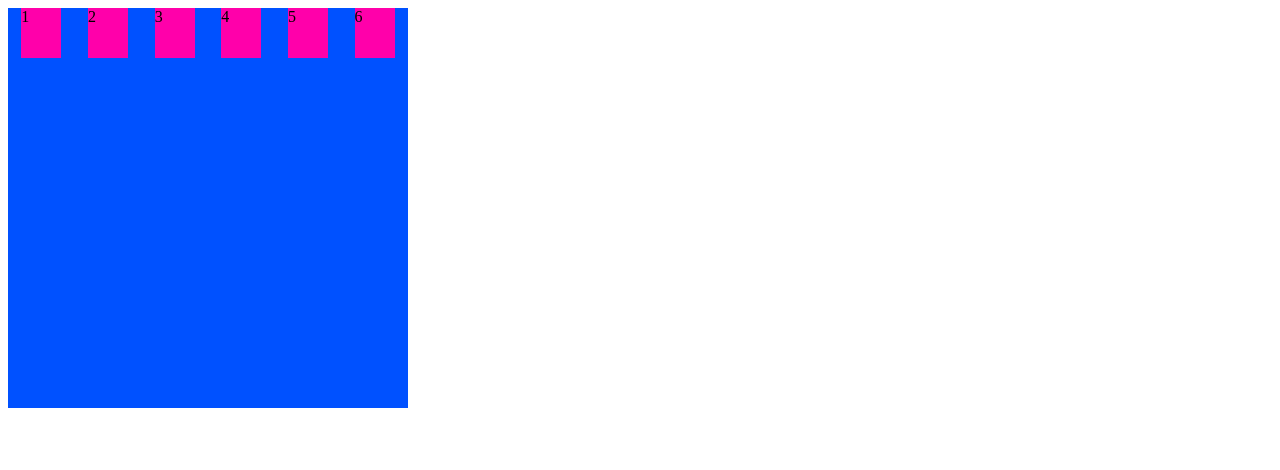
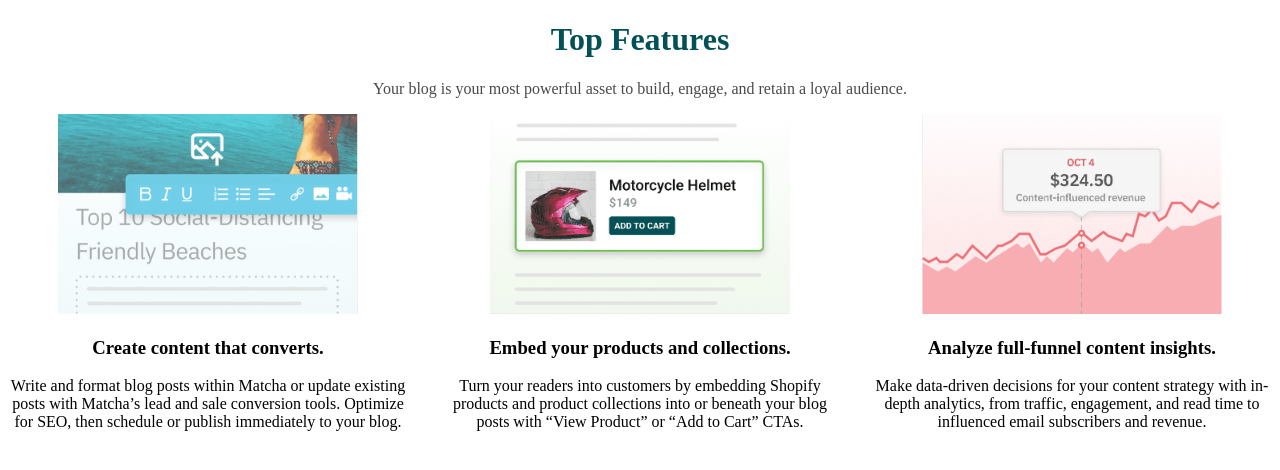
Before and after one commit to PaulinaQuintero/Sesion4, a plain HTML site: page index.html in a window 1280 px wide. Drawn offline with Linux system fonts and the light colour scheme.

Commit message:
Reto de copia de matcha

```diff
--- a/index.html
+++ b/index.html
@@ -8,15 +8,36 @@
     <title>Document</title>
 </head>
 <body>
+    <div class="features">
+        <h1>Top Features</h1>
+        <p>Your blog is your most powerful asset to build, engage, and retain a loyal audience.</p>
+    </div>
     <!-- Flex container === Padre Flex item === Hijo -->
     <div class="container">
+
         <!-- div.item*6 -->
-        <div class="item">1</div>
-        <div class="item">2</div>
-        <div class="item">3</div>
-        <div class="item">4</div>
-        <div class="item">5</div>
-        <div class="item">6</div>
+
+        <div class="item">
+            <img src="Group-376-1.png" alt="img1" width="300px" height="200px">
+            <h3>Create content that converts.</h3>
+            <p>Write and format blog posts within Matcha or update existing posts
+                 with Matcha’s lead and sale conversion tools. Optimize for SEO,
+                 then schedule or publish immediately to your blog.</p>
+        </div>
+        <div class="item">
+            <img src="Group-381.png" alt="img2" width="300px" height="200px">
+            <h3>Embed your products and collections.</h3>
+            <p>Turn your readers into customers by embedding Shopify products
+                 and product collections into or beneath your blog posts with
+                 “View Product” or “Add to Cart” CTAs.</p>
+        </div>
+        <div class="item">
+            <img src="Group-406-1.png" alt="img3" width="300px" height="200px">
+            <h3>Analyze full-funnel content insights.</h3>
+            <p>Make data-driven decisions for your content strategy with in-depth
+                 analytics, from traffic, engagement, and read time to influenced
+                  email subscribers and revenue.</p>
+        </div>
     </div>
 </body>
 </html>
--- a/styles.css
+++ b/styles.css
@@ -1,23 +1,23 @@
+.features h1{
+  text-align: center;
+  color: #025157;
+}
+.features p{
+  text-align: center;
+  color: #4a4a4a;
+}
 .container {
   display: flex;
-  /* flex-wrap: wrap-reverse; */
-  /* flex-direction: ; */
-  /* flex-flow:  <flex-direcion>  <flex-wrap>; atajo */
-  /* justify-content: flex-end; */
-  /* align items en el eje secunsario */
-  /* align-items: flex-end; */
-  /* flex-flow: row wrap; */
-  /* align-content: center; */
-  /* justify-content: flex-end; */
-  justify-content: space-around;
-  width: 400px;
-  height: 400px;
-  background-color: #0051ff;
+flex-direction: row;
+justify-content: space-between;
+align-items: center;
+
 }
 
 .item {
-  background-color: rgb(255, 0, 170);
-  /* Capacidad dividida entre 6 */
-  width: 40px;
-  height: 50px;
+width: 400px;
+height: 300px;
+flex-direction: column;
+text-align: center;
+align-items: center;
 }
```
